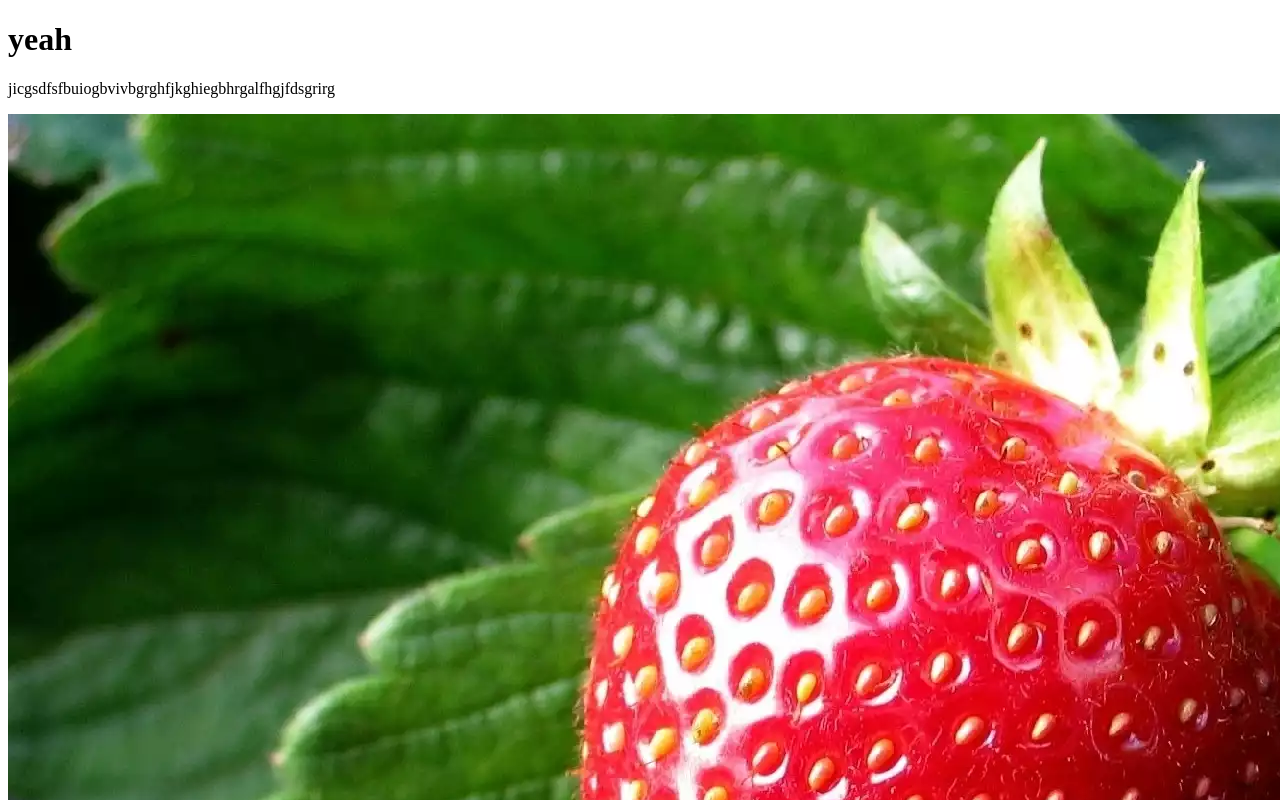
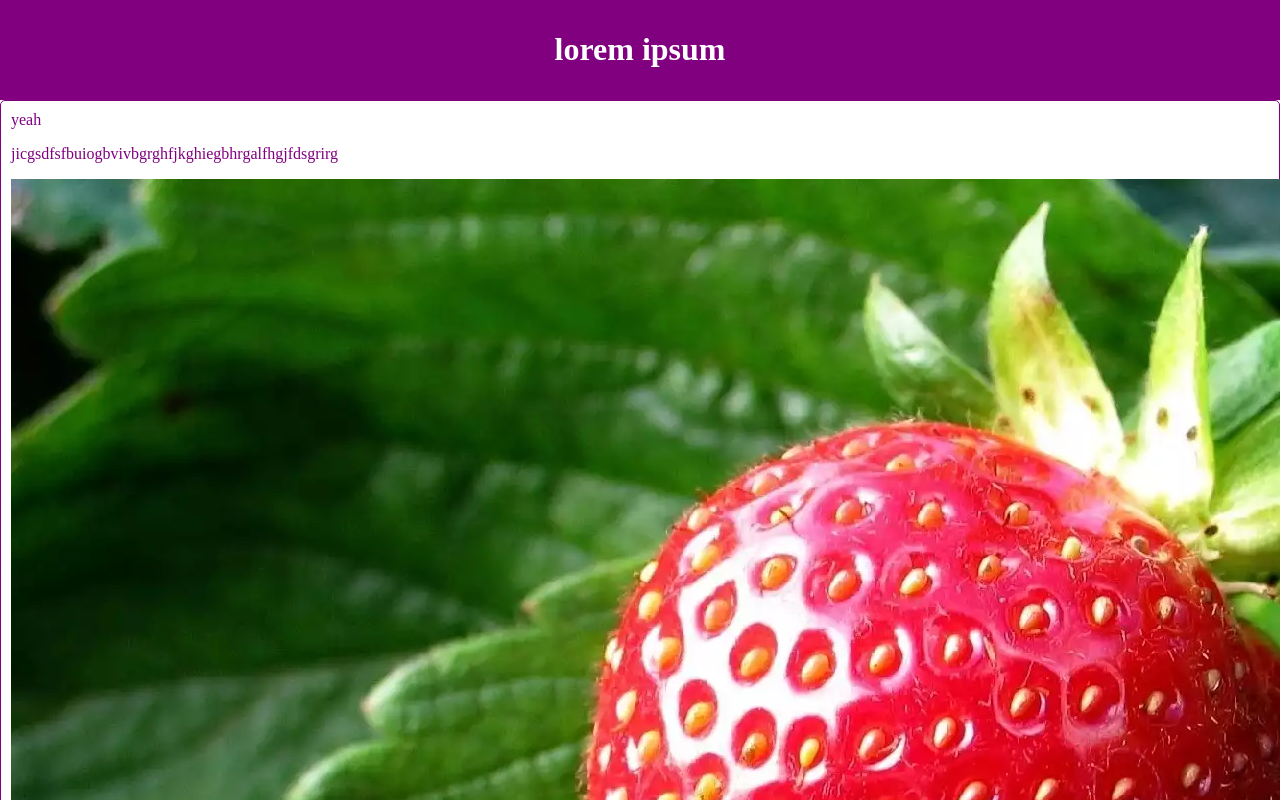
Before and after one commit to s36293-pja/s36293-pja.github.io, a plain HTML site: page index.html in a window 1280 px wide. Shown: the top 800 px of the page. Drawn offline with Linux system fonts and the light colour scheme.

Commit message:
Update index.html

```diff
--- a/index.html
+++ b/index.html
@@ -1,13 +1,34 @@
 <!DOCTYPE html>
 <html lang="en">
+
 <head>
     <meta charset="UTF-8">
 
-    <title>Document</title>
+    <title>Moja pierwsza strona</title>
+
+
 </head>
-<body>
-    <header>
-        <h1>yeah</h1>
+
+<body style="margin:0px; /*backgrond-image: ??? ;*/">
+    <header style="
+    background-color: purple;
+    color: white;
+    text-align:center;
+    padding: 10px;
+    margin:0px;
+    ">
+
+<h1>lorem ipsum</h1>
+</header>
+
+<div style="
+border: 1px solid purple;
+border-radius: 5px;
+margin 10px;
+padding: 10px;
+color: purple;
+font-family: 'Courier New', Courier, Courier, monospace
+<h1>yeah</h1>
 
     </header>
     <p> jicgsdfsfbuiogbvivbgrghfjkghiegbhrgalfhgjfdsgrirg</p>
```
